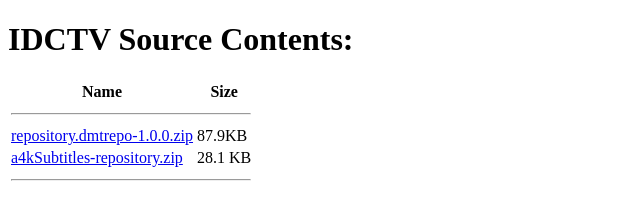
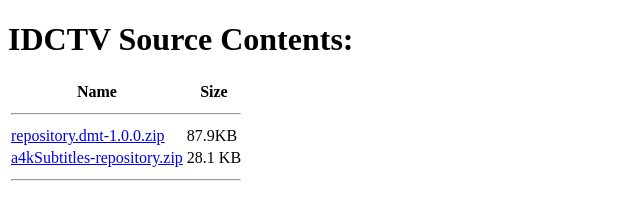
Before and after one commit to DabManTrips/DabManTrips.github.io, a plain HTML site: page index.html in a window 1280 px wide. Shown: the whole page, without its empty margins (0-640 px from the left). Drawn offline with Linux system fonts and the light colour scheme.

Commit message:
Update index.html

```diff
--- a/index.html
+++ b/index.html
@@ -18,7 +18,7 @@
                 <th colspan="2"><hr></th>
             </tr>
             <tr>
-                <td><a href="repository.dmtrepo-1.0.0.zip">repository.dmtrepo-1.0.0.zip</a></td>
+                <td><a href="repository.dmt-1.0.0.zip">repository.dmt-1.0.0.zip</a></td>
                 <td>87.9KB</td>
             </tr>
             <tr>
```
